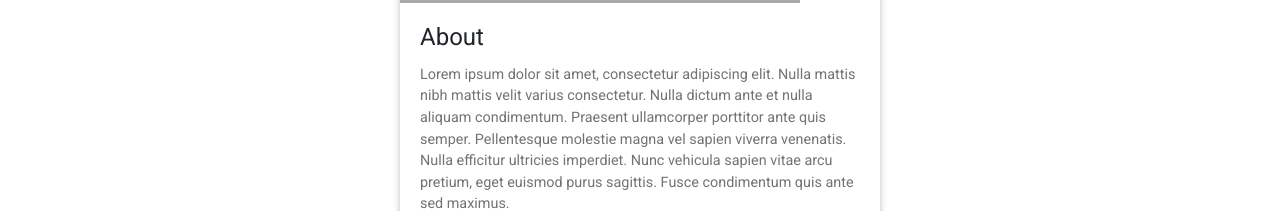
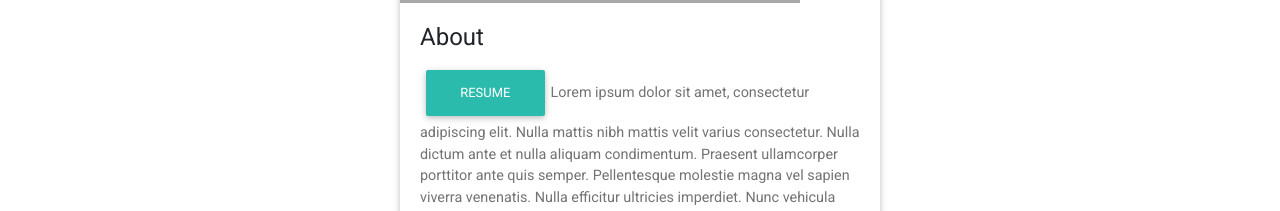
Before and after one commit to Lee7b/sbappold, a React (Create React App) app in the folder client/: page /about in a window 1280 px wide. Shown: the part 373-584 px from the top of the page. Built offline with nearby package versions, Linux system fonts and the light colour scheme; grey boxes are pictures that could not be loaded.

Commit message:
update about page

```diff
--- a/client/src/Pages/About.js
+++ b/client/src/Pages/About.js
@@ -1,6 +1,6 @@
 import React from "react";
 import Layout from "../components/Layout";
-import { MDBCard, MDBCardBody, MDBCardImage, MDBCardTitle, MDBCardText, MDBCol } from "mdbreact";
+import { MDBBtn, MDBCard, MDBCardBody, MDBCardImage, MDBCardTitle, MDBCardText, MDBCol } from "mdbreact";
 
 class About extends React.Component {
     render() {
@@ -13,6 +13,7 @@ class About extends React.Component {
                     <MDBCardBody>
                     <MDBCardTitle>About</MDBCardTitle>
                     <MDBCardText>
+                          <MDBBtn href="https://drive.google.com/file/d/1iS0ZkN1wvduHc7CUnXjO65SqLDJIX6b-/view?usp=sharing">Resume</MDBBtn>
                            Lorem ipsum dolor sit amet, consectetur adipiscing elit.
                            Nulla mattis nibh mattis velit varius consectetur. Nulla
                            dictum ante et nulla aliquam condimentum. Praesent
```
